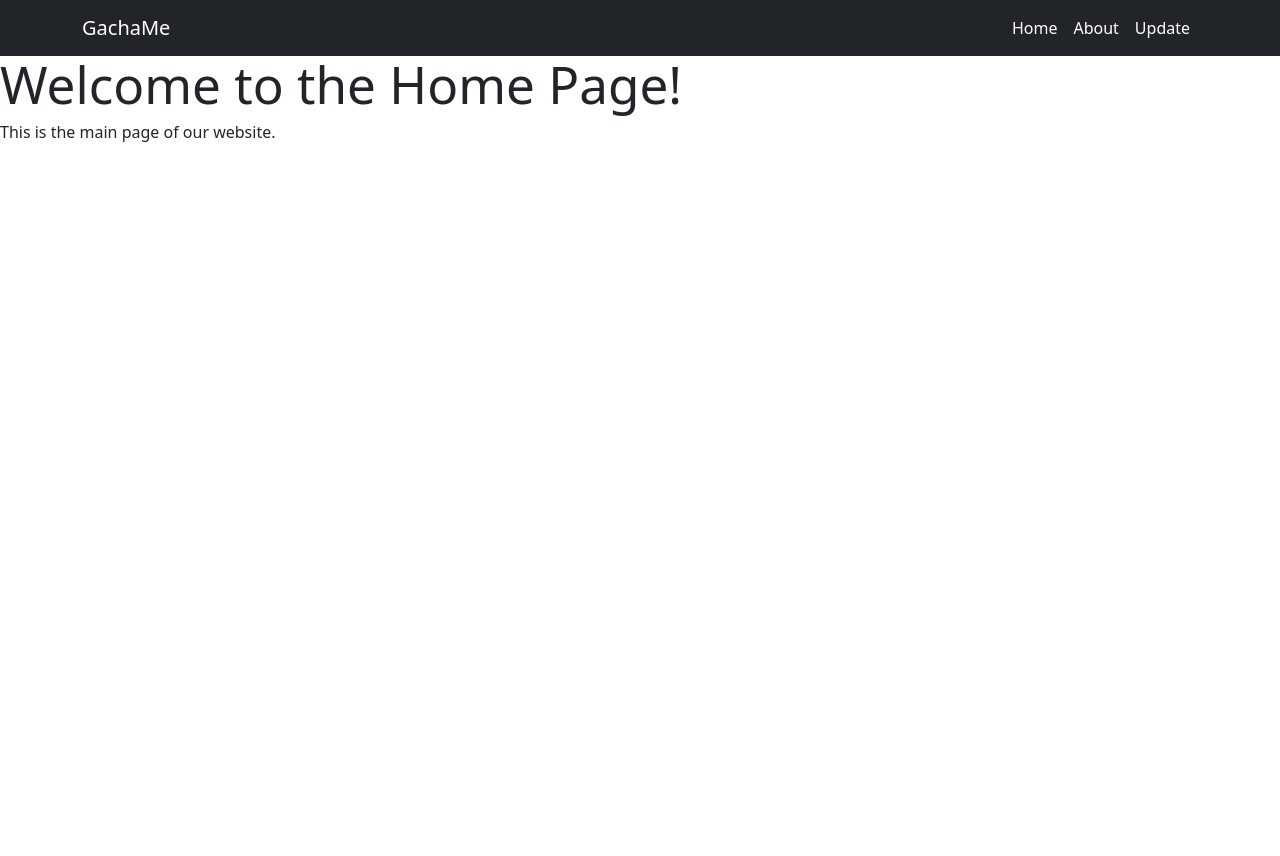
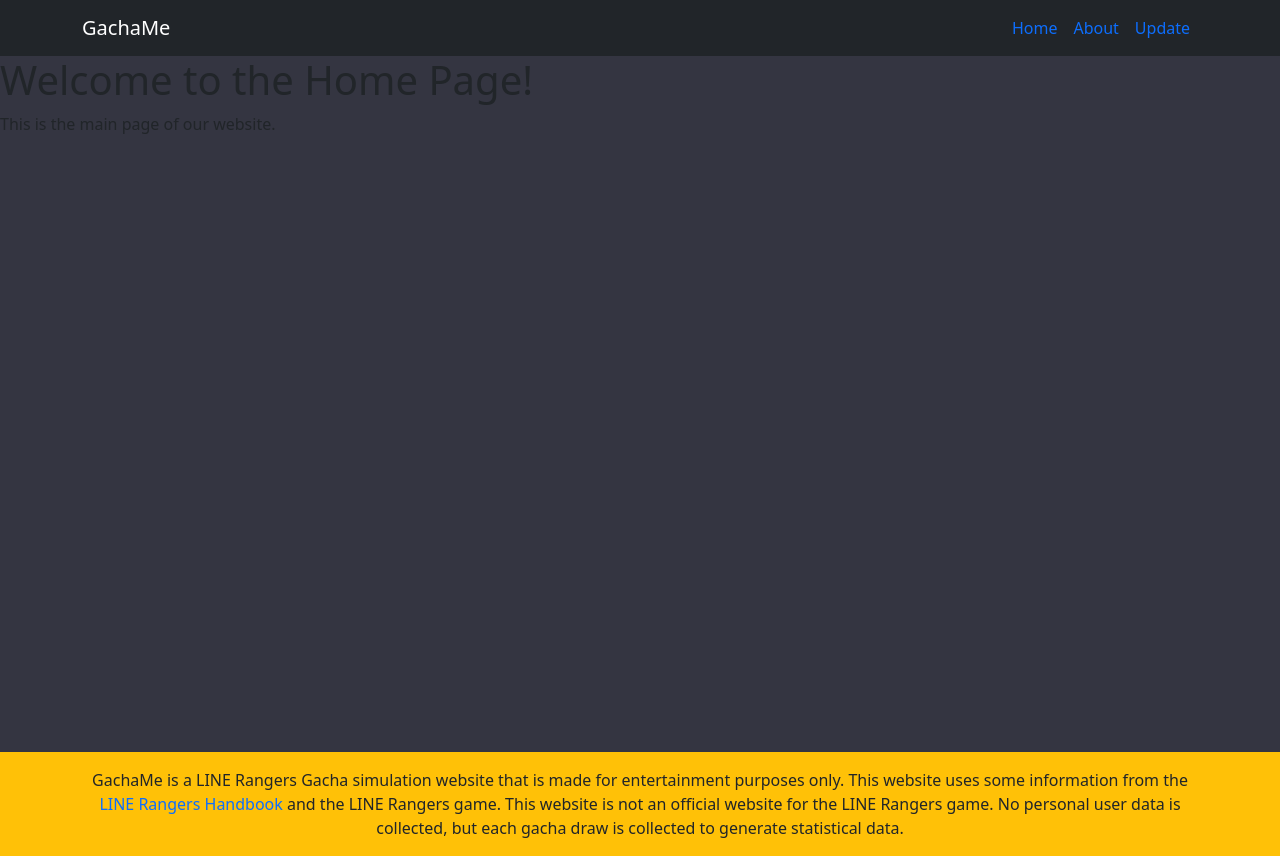
Before and after one commit to ArnutDev/gachame-react, a React (Vite) app: page / in a window 1280 px wide. Before the commit the page ends 800 px from the top, so only its background shows below. Built offline with nearby package versions, Linux system fonts and the light colour scheme.

Commit message:
Create Footer

```diff
--- a/src/components/Footer.jsx
+++ b/src/components/Footer.jsx
@@ -2,14 +2,17 @@ import React from "react";
 
 function Footer() {
     return (
-        <nav className="Footer">
-            <div className="logo">React Router</div>
-            <ul className="nav-links">
-                <li><a href="/">Home</a></li>
-                <li><a href="/about">About</a></li>
-                <li><a href="/update">Update</a></li>
-            </ul>
-        </nav>
+        <footer className="bg-warning text-dark mt-0 py-3">
+            <div className="container text-center">
+                <p className="mb-0">GachaMe is a LINE Rangers Gacha simulation website
+                    that is made for entertainment purposes only. This website uses
+                    some information from the <a href="https://rangers.lerico.net/en/rangers-book" target="_blank">LINE
+                        Rangers Handbook</a> and the LINE Rangers game.
+                    This website is not an official website for the LINE Rangers game.
+                    No personal user data is collected, but each gacha draw is collected
+                    to generate statistical data.</p>
+            </div>
+        </footer>
     );
 }
 
--- a/src/index.css
+++ b/src/index.css
@@ -1,68 +1,17 @@
 :root {
-  font-family: system-ui, Avenir, Helvetica, Arial, sans-serif;
-  line-height: 1.5;
-  font-weight: 400;
-
-  color-scheme: light dark;
-  color: rgba(255, 255, 255, 0.87);
-  background-color: #343541;
-
-  font-synthesis: none;
-  text-rendering: optimizeLegibility;
-  -webkit-font-smoothing: antialiased;
-  -moz-osx-font-smoothing: grayscale;
+  display: flex;
+  flex-direction: column;
+  min-height: 100vh;
 }
 
-a {
-  font-weight: 500;
-  color: #ffffff;
-  text-decoration: inherit;
-}
-a:hover {
-  color: #535bf2;
-}
 
 body {
   display: flex;
   flex-direction: column;
-  /* place-items: center;
-  min-width: 320px; */
   min-height: 100vh;
+  background-color: #343541;
 }
 
-h1 {
-  font-size: 3.2em;
-  line-height: 1.1;
+a {
+  text-decoration: none;  /* เอาเส้นใต้ออก */
 }
-
-button {
-  border-radius: 8px;
-  border: 1px solid transparent;
-  padding: 0.6em 1.2em;
-  font-size: 1em;
-  font-weight: 500;
-  font-family: inherit;
-  background-color: #1a1a1a;
-  cursor: pointer;
-  transition: border-color 0.25s;
-}
-button:hover {
-  border-color: #646cff;
-}
-button:focus,
-button:focus-visible {
-  outline: 4px auto -webkit-focus-ring-color;
-}
-
-@media (prefers-color-scheme: light) {
-  :root {
-    color: #213547;
-    background-color: #ffffff;
-  }
-  a:hover {
-    color: #747bff;
-  }
-  button {
-    background-color: #f9f9f9;
-  }
-}
--- a/src/pages/Home.jsx
+++ b/src/pages/Home.jsx
@@ -1,11 +1,17 @@
 import React from 'react';
+import Footer from '../components/Footer';
 
 function Home() {
     return (
-        <div>
-            <h1>Welcome to the Home Page!</h1>
-            <p>This is the main page of our website.</p>
+        <div className="d-flex flex-column min-vh-100">
+            <div className="flex-grow-1">
+                <h1>Welcome to the Home Page!</h1>
+                <p>This is the main page of our website.</p>
+            </div>
+            <Footer />
         </div>
+
+
     );
 }
 
```
